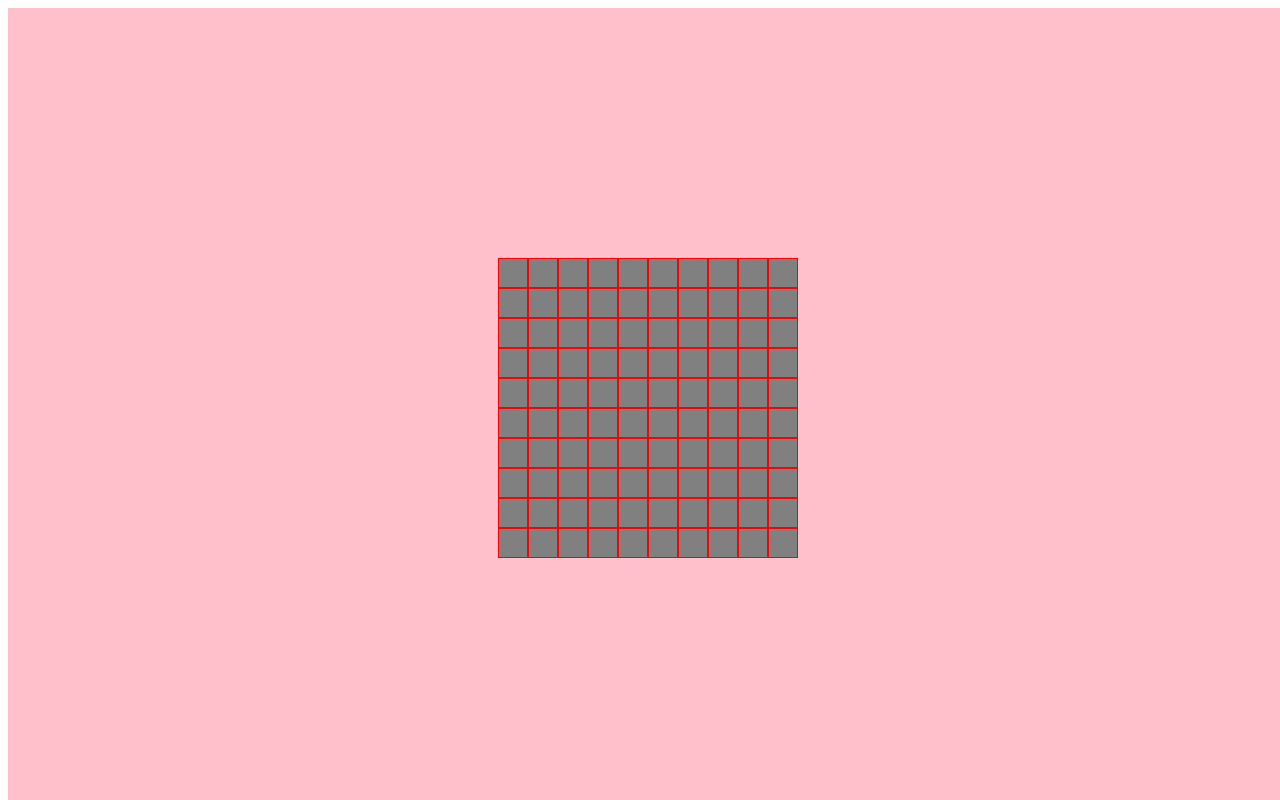
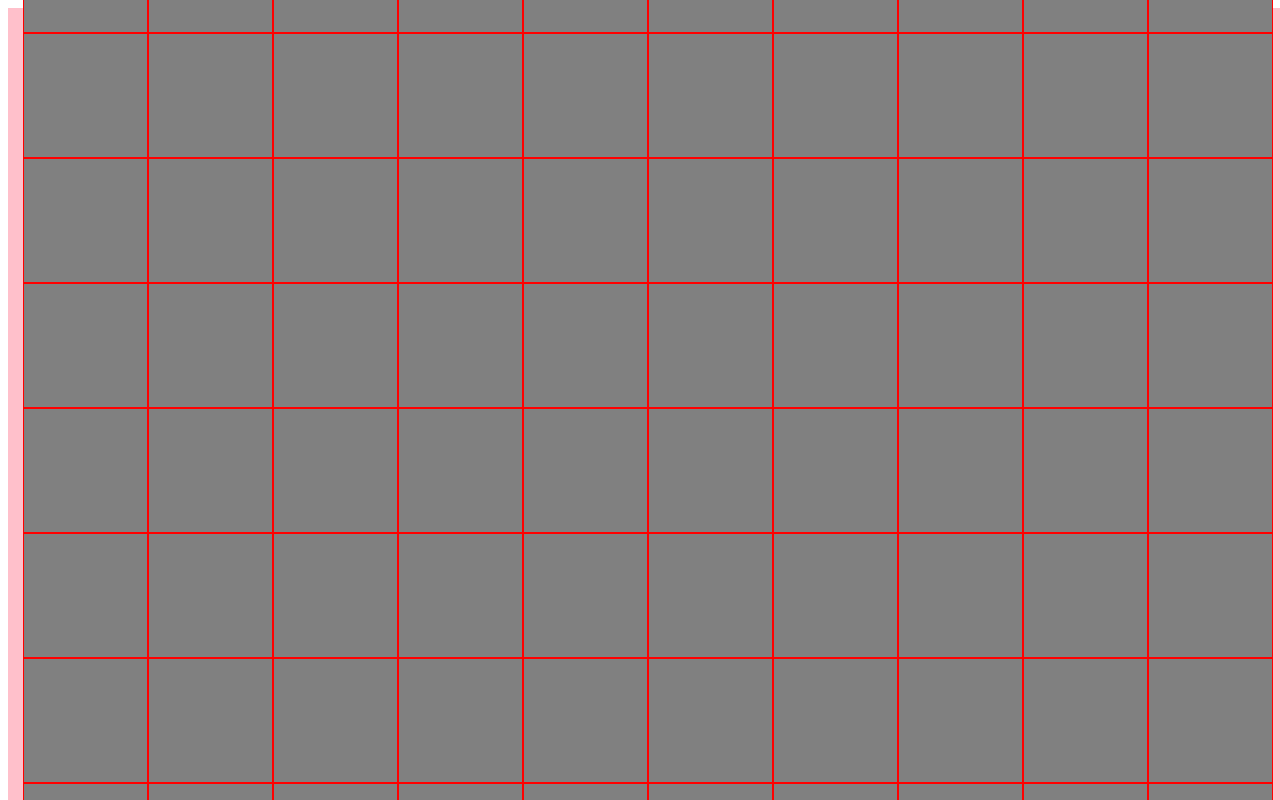
Before and after one commit to limeojin363/minesweeper, a React (Vite) app: page / in a window 1280 px wide. Built offline with nearby package versions, Linux system fonts and the light colour scheme; the HTML template or start-up script is replaced by a standard one; what emotion-normalize would draw is missing.

Commit message:
fix: 가로세로 길이 변화시 CSS 깨지는 현상 수정

```diff
--- a/src/components/board/Board.style.ts
+++ b/src/components/board/Board.style.ts
@@ -3,8 +3,12 @@ import styled from "@emotion/styled";
 export const S = {
   GridContainer: styled.div<{ rowCount: number; colCount: number }>`
     display: grid;
-    height: 300px;
-    width: 300px;
+
+    max-width: calc(100% - 30px);
+    width: 100%;
+    height: auto;
+
+    aspect-ratio: ${({ colCount, rowCount }) => `${colCount} / ${rowCount}`};
 
     grid-template-columns: repeat(${({ colCount }) => colCount}, 1fr);
     grid-template-rows: repeat(${({ rowCount }) => rowCount}, 1fr);
--- a/src/hooks/useGame.ts
+++ b/src/hooks/useGame.ts
@@ -46,7 +46,7 @@ const useGame = ({
     const assignMines = () => {
       let candidateList: Dimension2[] = Array.from(
         { length: colCount * rowCount },
-        (_, i) => convert1dTo2d(i, rowCount)
+        (_, i) => convert1dTo2d(i, colCount)
       );
 
       if (firstTurnOpening) {
@@ -138,9 +138,10 @@ export default useGame;
 
 const visitedLog = (visited: boolean[][]) => {
   let ret = "";
-  for (let i = 0; i < 10; i++) {
+  for (let i = 0; i < visited.length; i++) {
     let row = "";
-    for (let j = 0; j < 10; j++) row += visited[i][j] ? "O" : "X";
+    for (let j = 0; j < visited[i].length; j++)
+      row += visited[i][j] ? "O" : "X";
     ret += row;
     ret += "\n";
   }
--- a/src/utils/generate.ts
+++ b/src/utils/generate.ts
@@ -19,8 +19,8 @@ export type Dimension2 = [number, number];
 
 export const convert1dTo2d = (
   origin: Dimension1,
-  rowCount: number
-): Dimension2 => [Math.floor(origin / rowCount), origin % rowCount];
+  colCount: number
+): Dimension2 => [Math.floor(origin / colCount), origin % colCount];
 
 export const convert2dTo1d = (origin: Dimension2, rowCount: number) =>
   origin[0] * rowCount + origin[1];
```
